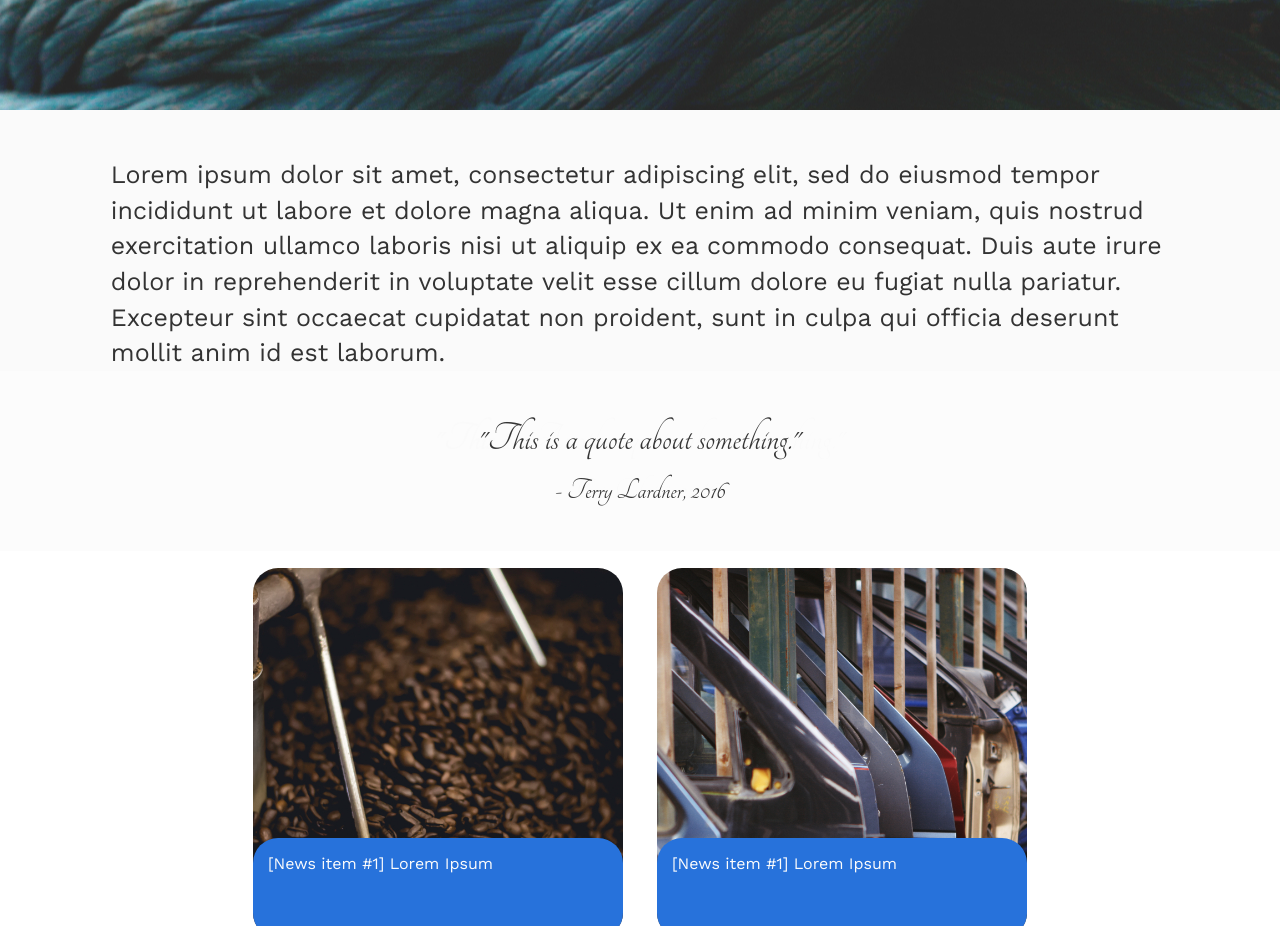
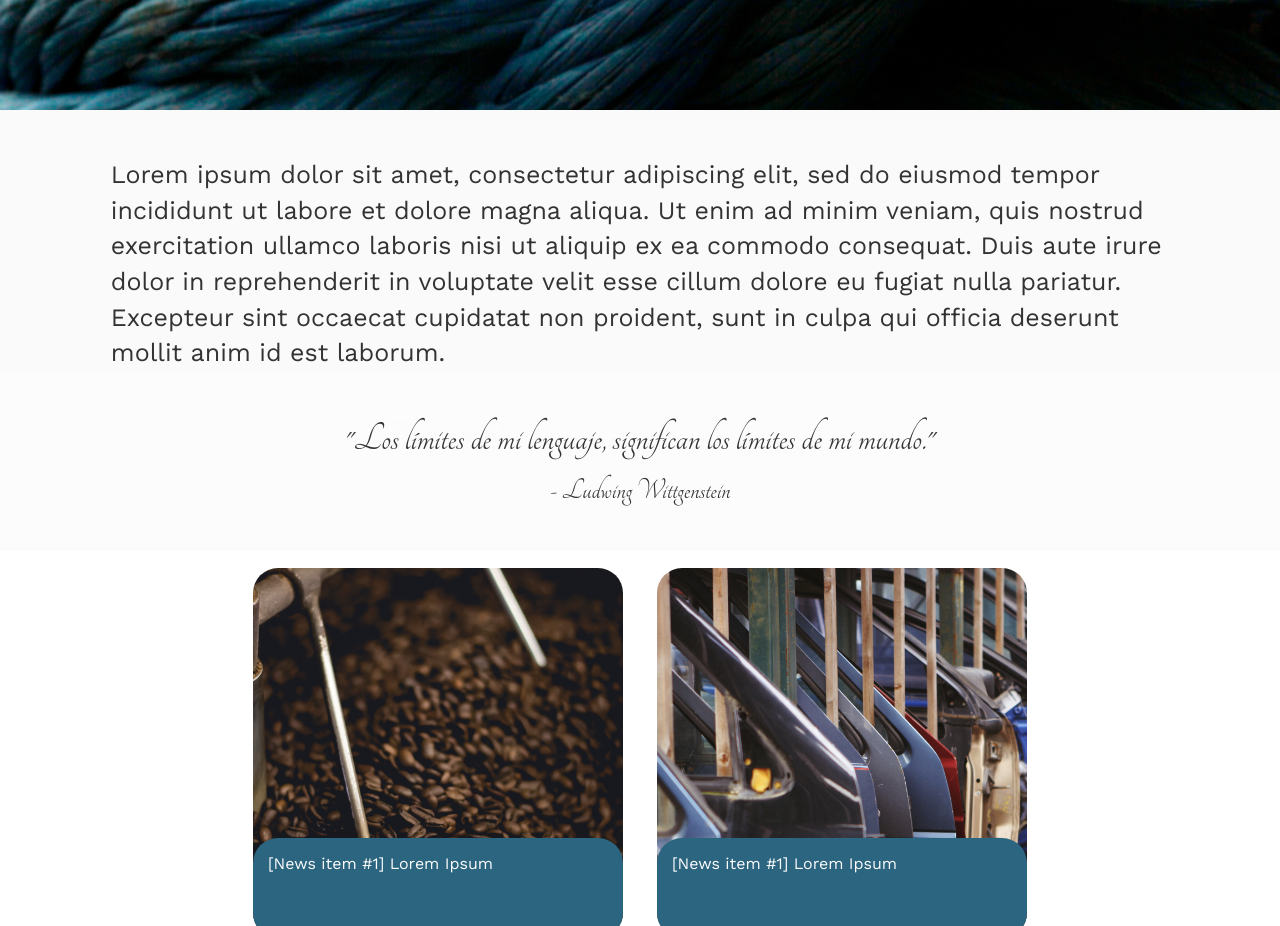
Before and after one commit to terry-lardner/icecream-fe, a website: page index.html in a window 1280 px wide. Shown: the part 370-1296 px from the top of the page. Drawn offline with nearby package versions, Linux system fonts and the light colour scheme.

Commit message:
slight css rule changes, new content for quotes

```diff
--- a/assets/css/custom.css
+++ b/assets/css/custom.css
@@ -62,9 +62,8 @@ Main banner
 ==============================
 */
 .header {
-	/*background-image: url('../img/header_bg_1.jpg');*/
-	/*background-image: url('../img/header_bg.jpg');*/
 	background-image: url('../img/carousel-r-2.jpg');
+	background-image: url('../img/carousel.jpg');
 	background-position: center center;
 	background-repeat: no-repeat;
   	background-size: cover;
@@ -130,7 +129,7 @@ ul.social .lang-li:hover {
 	font-weight: bold;
 	color: #fff;
 	text-transform: uppercase;
-	/*letter-spacing: -3px;*/
+	letter-spacing: 2px;
 	margin: 0;
 }
 
@@ -276,7 +275,7 @@ Section previews
 	position: absolute;
 	bottom: 0;
 	padding: 15px 0 0 15px;
-	background-color: #2772DB;
+	background-color: #2C6580;
 	text-align: left;
 	height: 100px;
 	font-size: 16px;
--- a/index.html
+++ b/index.html
@@ -71,14 +71,14 @@
         <div id="carousel" class="carousel-container">
             <div id="carousel-item-1" class="carousel-item carousel-1">
                 <div class="carousel-content">
-                    <span class="quote">"This is a quote about something."</span><br>
-                    <span class="quote-author">- Terry Lardner, 2016</span>
+                    <span class="quote">"Los l&iacute;mites de mi lenguaje, significan los l&iacute;mites de mi mundo."</span><br>
+                    <span class="quote-author">- Ludwing Wittgenstein</span>
                 </div>
             </div>
             <div id="carousel-item-2" class="carousel-item carousel-2">
                 <div class="carousel-content">
-                    <span class="quote">"This is Another quote about something."</span><br>
-                    <span class="quote-author">- Cris Cebritä, 2246</span>
+                    <span class="quote">"The limits of my language, means the limits of my world."</span><br>
+                    <span class="quote-author">- Ludwing Wittgenstein</span>
                 </div>
             </div>
         </div>
```
Also changed, not shown: assets/img/carousel.jpg (added).
